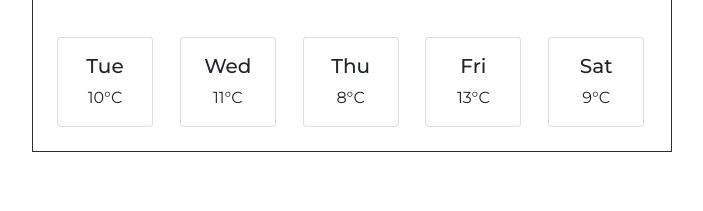
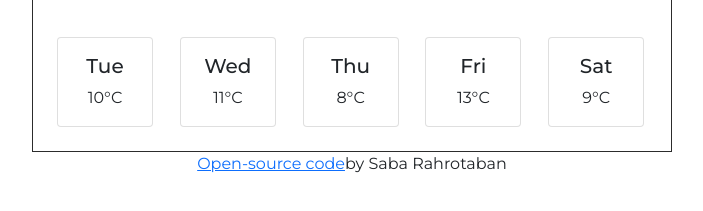
Before and after one commit to sabarht/Shecode-homework-6, a plain HTML site: page index.html in a window 1280 px wide. Shown: the part 325-536 px from the top of the page, without its empty margins (288-991 px from the left). Drawn offline with nearby package versions, Linux system fonts and the light colour scheme.

Commit message:
added <p> in html, align <p> to center

```diff
--- a/index.html
+++ b/index.html
@@ -116,6 +116,11 @@
         </div>
       </div>
     </div>
+    <p>
+      <a href="https://github.com/sabarht/Shecode-homework-6"
+        >Open-source code</a
+      >by Saba Rahrotaban
+    </p>
     <script src="index.js"></script>
   </body>
 </html>
--- a/style.css
+++ b/style.css
@@ -12,7 +12,9 @@ h1 {
 h5 {
   text-align: center;
 }
-
+p {
+  text-align: center;
+}
 .container {
   width: 50%;
   border: solid 1.5px rgb(44, 44, 44);
```
